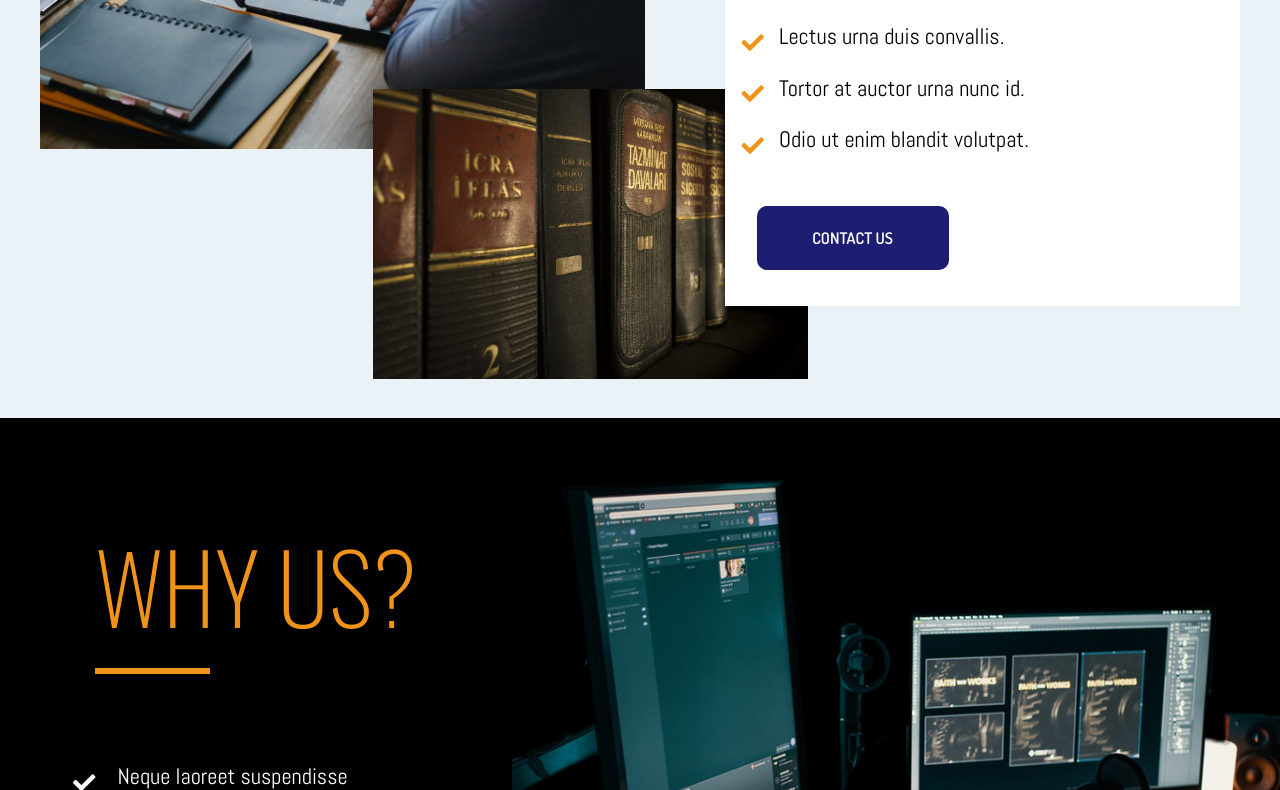
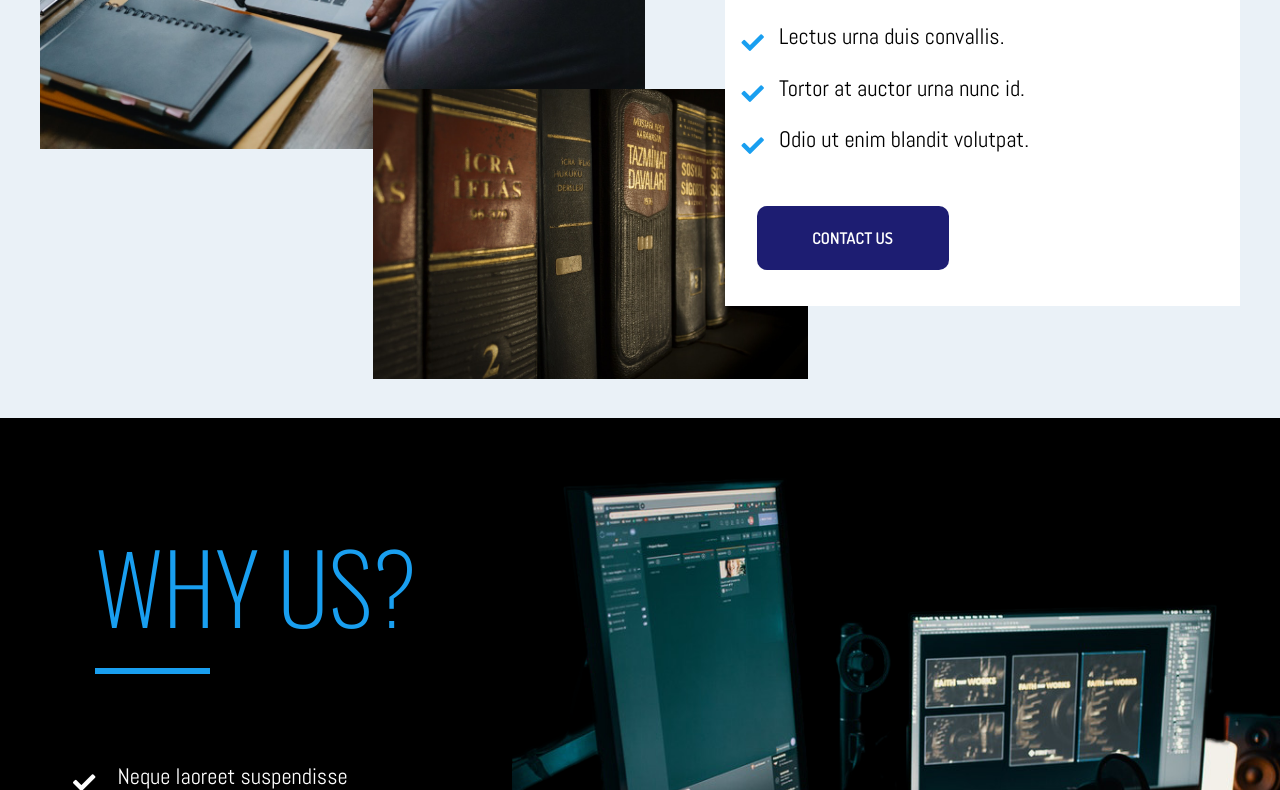
Before and after one commit to emad98r/brands, a plain HTML site: page index.html in a window 1280 px wide. Shown: the part 2010-2800 px from the top of the page. Drawn offline with nearby package versions, Linux system fonts and the light colour scheme.

Commit message:
Update css.css
change the main color (oringe)

```diff
--- a/style/css.css
+++ b/style/css.css
@@ -19,7 +19,7 @@ html {
   scroll-behavior: smooth;
 }
 :root {
-  --oringe-color: #f09319;
+  --oringe-color: #199ff0;
   --black-color: #000000;
   --white-color: #ffffff;
   --backgournd-color: #eaf1f7;
```
